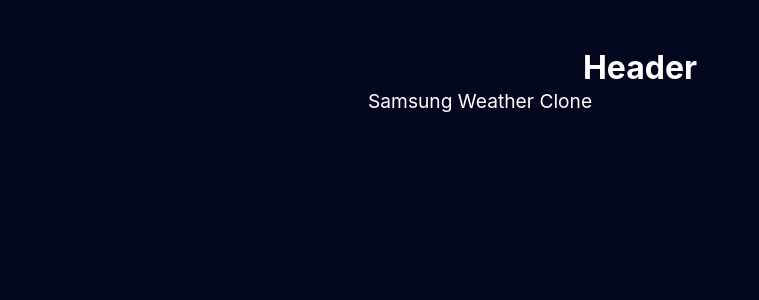
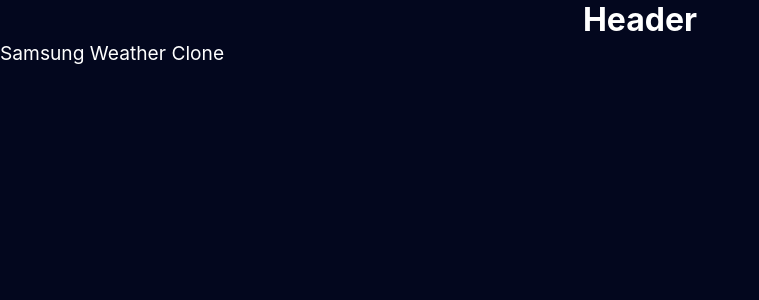
Before and after one commit to jesusalberto11/Samsung-Weather-Clone, a Next.js app: page / in a window 1280 px wide. Shown: the top 300 px of the page, without its empty margins (0-759 px from the left). Built offline with nearby package versions, Linux system fonts and the light colour scheme.

Commit message:
Feat: Code initial cleanup

```diff
--- a/components/layout/layout.module.css
+++ b/components/layout/layout.module.css
@@ -1,7 +1,6 @@
 .container {
-  max-width: 36rem;
-  padding: 0 1rem;
-  margin: 3rem auto 6rem;
+  height: 100vh;
+  width: 100vw;
 }
 
 .header {
```
